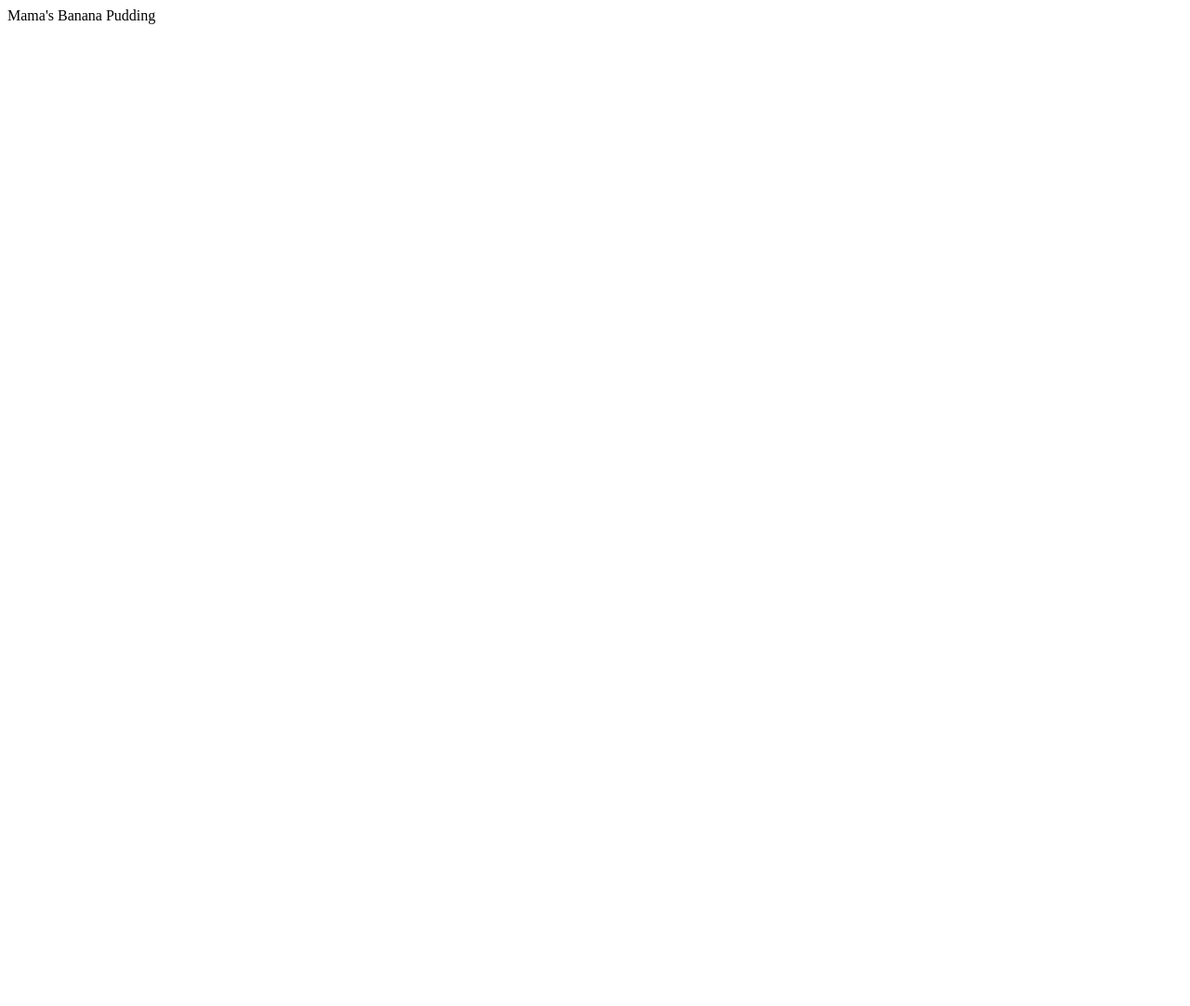
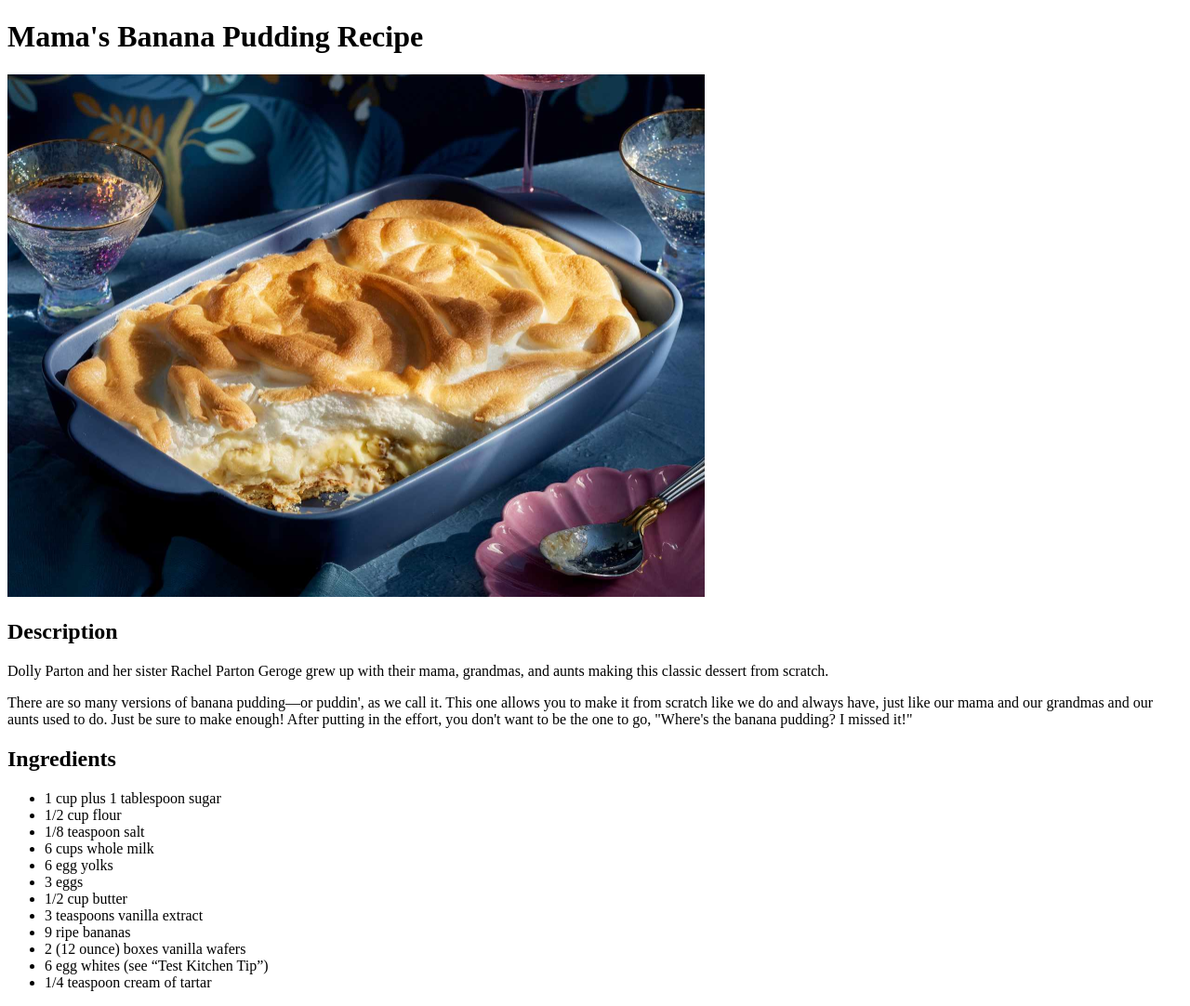
Before and after one commit to Eduard0AC/odin-recipes, a plain HTML site: page recipes/banana-pudding.html in a window 1280 px wide. Shown: the whole page at 93% size. Before the commit the page ends 800 px from the top, so only its background shows below. Drawn offline with Linux system fonts and the light colour scheme.

Commit message:
Add Banana Pudding ingredients

```diff
--- a/recipes/banana-pudding.html
+++ b/recipes/banana-pudding.html
@@ -2,10 +2,31 @@
 <html lang="en">
     <head>
         <meta charset="UTF-8">
-        <tittle>Mama's Banana Pudding</tittle>
+        <title>Mama's Banana Pudding</title>
     </head>
 
     <body>
+        <h1>Mama's Banana Pudding Recipe</h1>
+        <img src="../imgs/mamas-banana-pudding.jpg" alt="Apple Pie Tiramisu picture" width="750" height="562,5">
 
+        <h2>Description</h2>
+        <p>Dolly Parton and her sister Rachel Parton Geroge grew up with their mama, grandmas, and aunts making this classic dessert from scratch.</p>
+        <p>There are so many versions of banana pudding—or puddin', as we call it. This one allows you to make it from scratch like we do and always have, just like our mama and our grandmas and our aunts used to do. Just be sure to make enough! After putting in the effort, you don't want to be the one to go, "Where's the banana pudding? I missed it!"</p>
+
+        <h2>Ingredients</h2>
+        <ul>
+            <li>1 cup plus 1 tablespoon sugar</li>
+            <li>1/2 cup flour</li>
+            <li>1/8 teaspoon salt</li>
+            <li>6 cups whole milk</li>
+            <li>6 egg yolks</li>
+            <li>3 eggs</li>
+            <li>1/2 cup butter</li>
+            <li>3 teaspoons vanilla extract</li>
+            <li>9 ripe bananas</li>
+            <li>2 (12 ounce) boxes vanilla wafers</li>
+            <li>6 egg whites (see “Test Kitchen Tip”)</li>
+            <li>1/4 teaspoon cream of tartar</li>
+        </ul>
     </body>
 </html>
```
